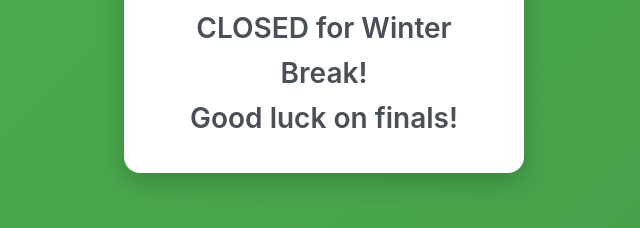
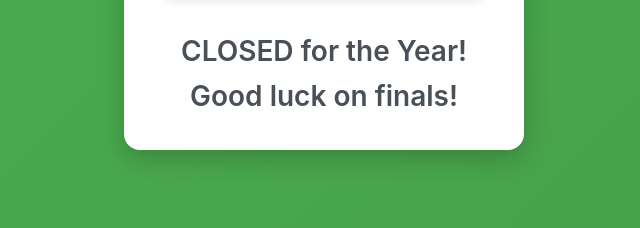
Before and after one commit to masonesports/OfficeHoursSignTV, a plain HTML site: page break-closed.html in a window 1280 px wide. Shown: the part 516-744 px from the top of the page, without its empty margins (316-956 px from the left). Drawn offline with Linux system fonts and the light colour scheme.

Commit message:
Update closure message for the year

```diff
--- a/break-closed.html
+++ b/break-closed.html
@@ -102,7 +102,7 @@
 	<div class="container">
 		<h1>George Mason Esports Office Hours</h1>
 		<div class="status closed">CLOSED</div>
-		<div class="message">CLOSED for Winter Break!<br>Good luck on finals!</div>
+		<div class="message">CLOSED for the Year!<br>Good luck on finals!</div>
 	</div>
 </body>
 </html>
```
